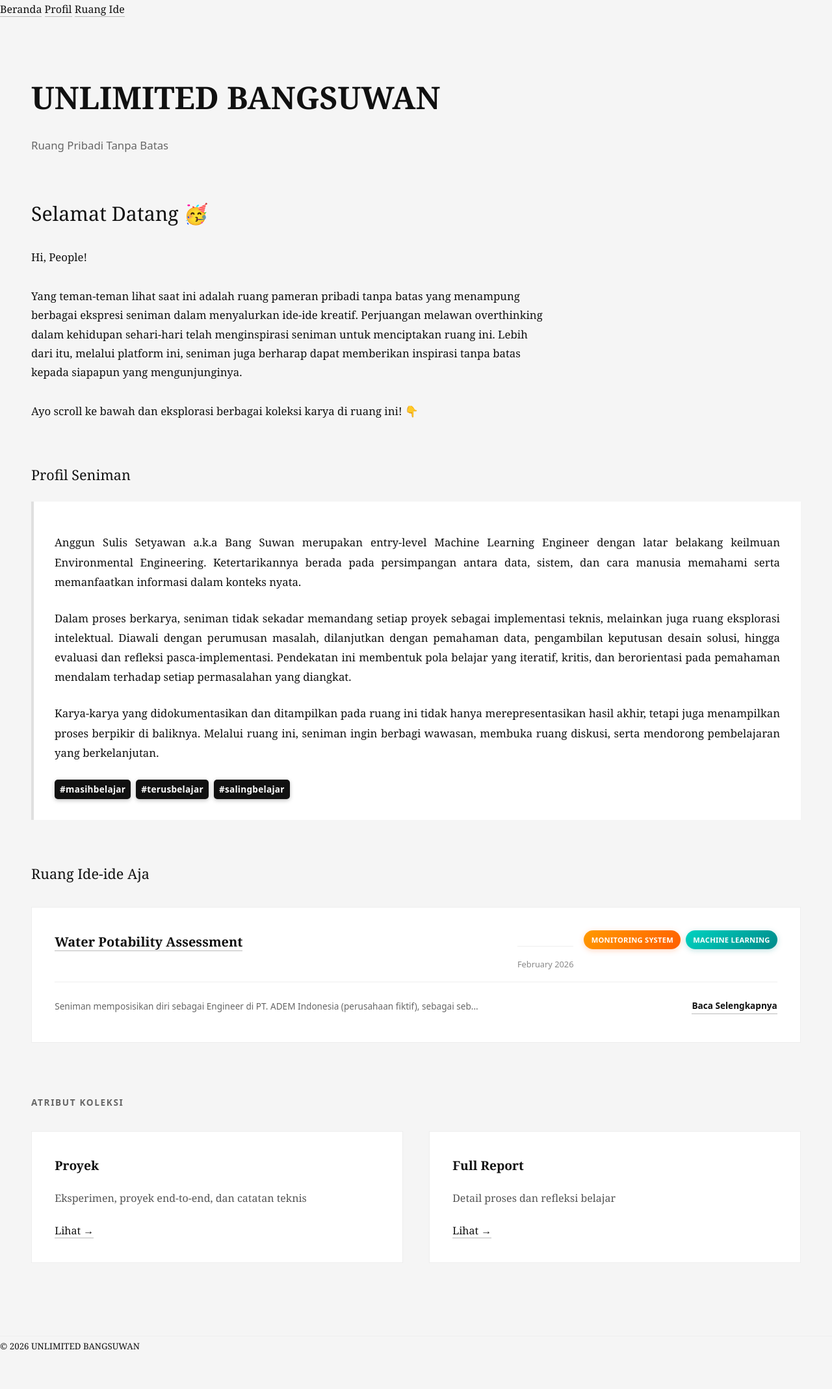
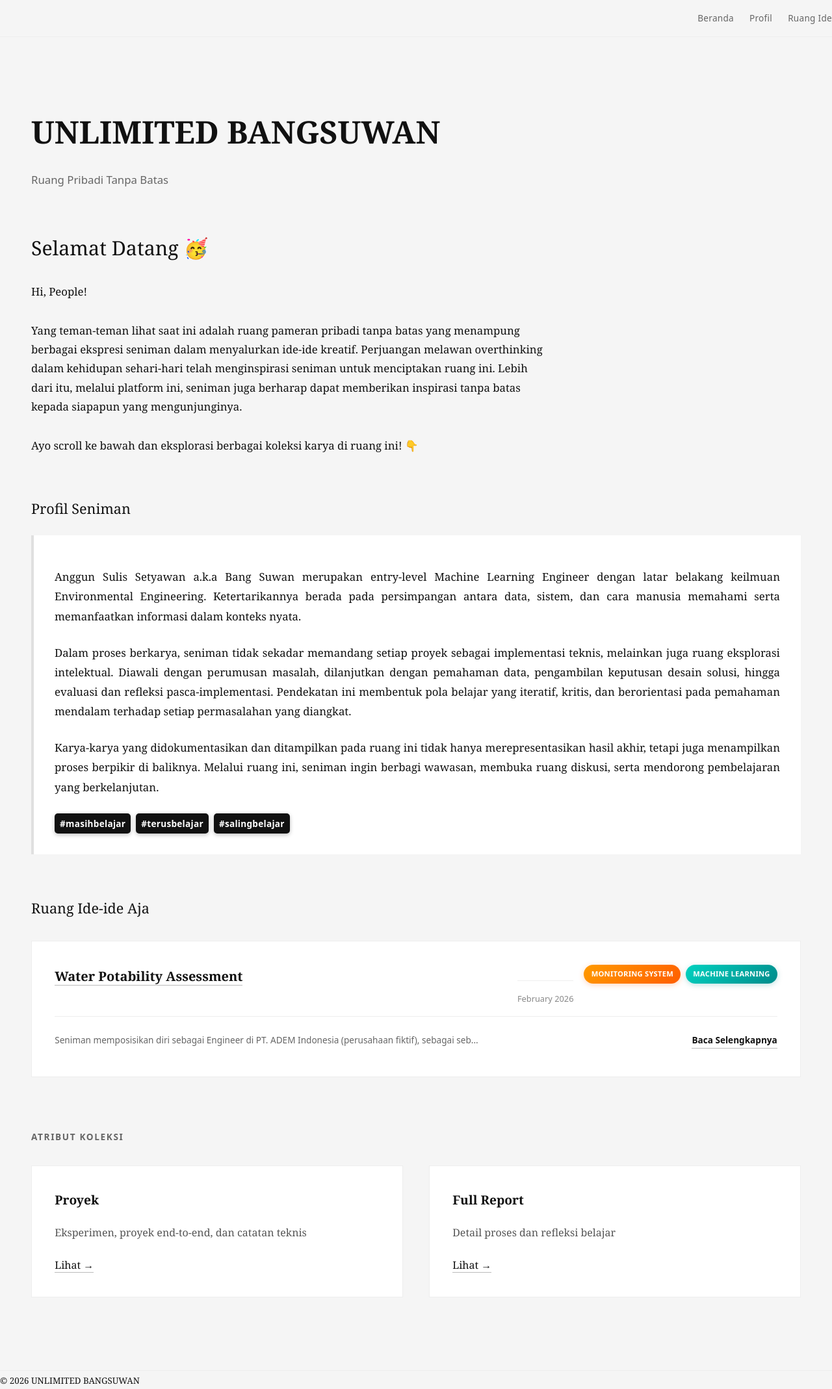
Before and after one commit to Sulbae/Sulbae.github.io, a Jekyll site: the page built from index.md, in a window 1280 px wide. Shown: the whole page at 65% size. Built offline with Jekyll 4.4.1, drawn with Linux system fonts in a browser that asks for light colours; before the commit the page ends 2085 px from its top, so only the background shows below that.

Commit message:
Update home.css

```diff
--- a/assets/css/home.css
+++ b/assets/css/home.css
@@ -43,12 +43,34 @@ a:hover {
 }
 
 
-/* 3. HEADER & LOGO */
-.site-logo {
-  height: 40px;
-  width: auto;
-  display: inline-block;
-  vertical-align: middle;
+/* 3. HEADER & NAVIGATION */
+.site-header {
+  border-bottom: 1px solid #eee;
+  margin-bottom: 1.5rem;
+  padding: 1rem 0;
+}
+
+.site-nav {
+  display: flex;
+  align-items: center;
+  justify-content: flex-end;
+  gap: 1.5rem;
+  flex-wrap: wrap;
+}
+
+.nav-link {
+  font-family: system-ui, -apple-system, sans-serif;
+  font-size: 0.85rem;
+  font-weight: 500;
+  letter-spacing: 0.02em;
+  color: #666;
+  text-decoration: none;
+  border-bottom: none;
+  transition: color 0.2s;
+}
+
+.nav-link:hover {
+  color: #111;
 }
 
 .site-name {
@@ -514,6 +536,10 @@ details[open] .close-wrapper {
 }
 
 @media (max-width: 640px) {
+  .site-nav {
+    justify-content: center;
+    gap: 1rem;
+  }
   .project-header {
     flex-direction: column;
     align-items: flex-start;
```
